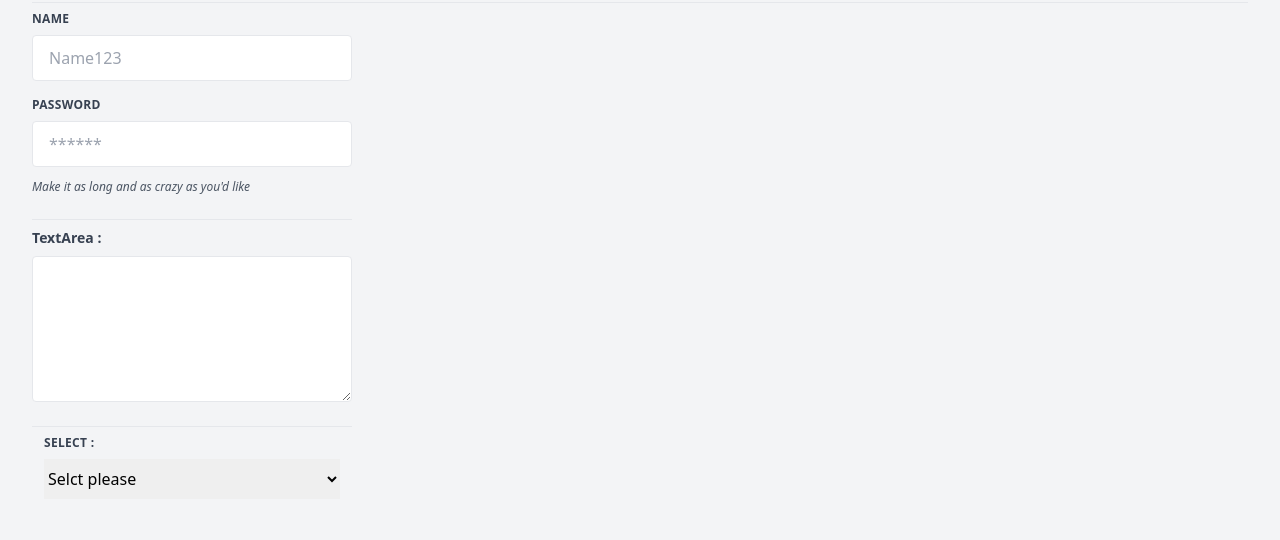
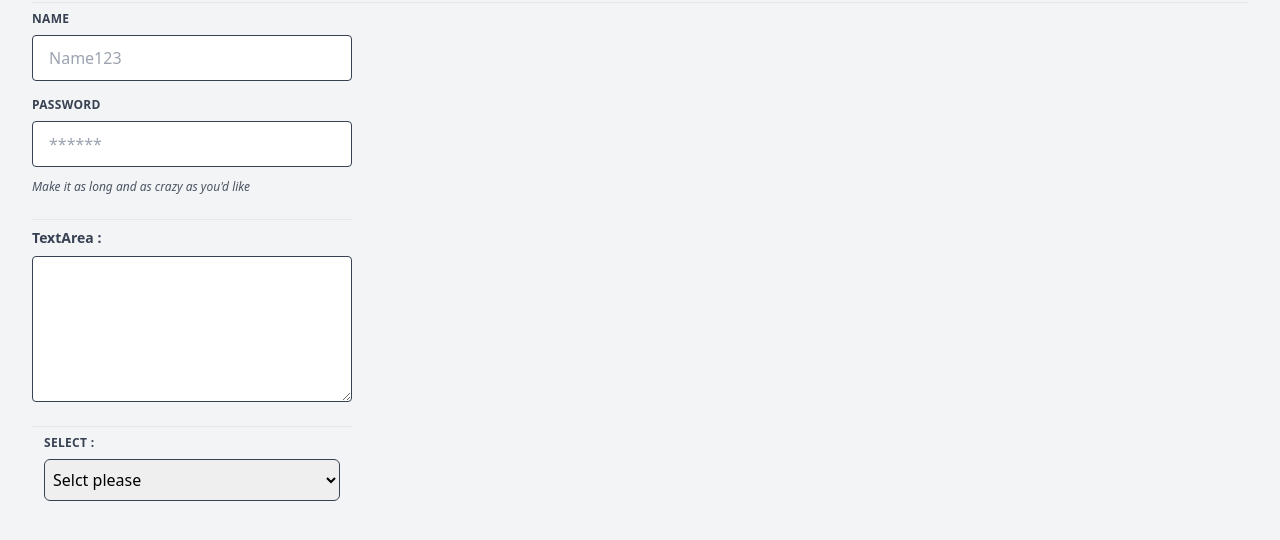
Before and after one commit to kuc-arc-f/tailwind-sample, a plain HTML site: page src/01_form3.html in a window 1280 px wide. Shown: the part 46-586 px from the top of the page. Drawn offline with nearby package versions, Linux system fonts and the light colour scheme.

Commit message:
up,0509a4

```diff
--- a/src/01_form3.html
+++ b/src/01_form3.html
@@ -5,6 +5,7 @@
   <meta name="viewport" content="width=device-width, initial-scale=1.0" />
   <link href="https://unpkg.com/tailwindcss@^2/dist/tailwind.min.css" rel="stylesheet">
 </head>
+<!-- gray-100 -->
 <body class="bg-gray-100">
   <div class="container mx-auto px-8">
     <h1 class="text-4xl font-bold text-center">Form3</h1>
@@ -14,7 +15,7 @@
         <label class="block uppercase tracking-wide text-gray-700 text-xs font-bold mb-2" for="grid-last-name">
           Name
         </label>
-        <input class="appearance-none block w-full bg-white text-gray-700 border border-gray-200 rounded py-3 px-4 leading-tight focus:outline-none focus:bg-white focus:border-gray-500"
+        <input class="appearance-none block w-full bg-white text-gray-700 border border-gray-700 rounded py-3 px-4 leading-tight focus:outline-none focus:bg-white focus:border-gray-500"
          id="grid-last-name" type="text" placeholder="Name123">
       </div>
       <div class="flex flex-wrap -mx-3 mb-6">
@@ -22,7 +23,7 @@
           <label class="block uppercase tracking-wide text-gray-700 text-xs font-bold mb-2" for="grid-password">
             Password
           </label>
-          <input class="appearance-none block w-full bg-white text-gray-700 border border-gray-200 rounded py-3 px-4 mb-3 leading-tight focus:outline-none focus:bg-white focus:border-gray-500"
+          <input class="appearance-none block w-full bg-white text-gray-700 border border-gray-700 rounded py-3 px-4 mb-3 leading-tight focus:outline-none focus:bg-white focus:border-gray-500"
            id="grid-password" type="password" placeholder="******">
           <p class="text-gray-600 text-xs italic">Make it as long and as crazy as you'd like</p>
         </div>
@@ -32,7 +33,7 @@
         <label class="block text-gray-700 text-sm font-bold mb-2">
           TextArea :
         </label>
-        <textarea class="mt-1 block w-full border rounded"
+        <textarea class="mt-1 block w-full border border-gray-700 rounded"
         rows="6"></textarea>
       </div>
       <hr class="my-2"/>
@@ -40,7 +41,7 @@
         <label class="block uppercase tracking-wide text-gray-700 text-xs font-bold mb-2" for="grid-password">
           Select :
         </label>
-        <select class="block w-full mt-1 h-10">
+        <select class="block w-full mt-1 py-2 px-1 border border-gray-700 rounded-md">
           <option>Selct please</option>
           <option>Corporate event</option>
           <option>Wedding</option>
```
Also changed, not shown: 1 other file.
